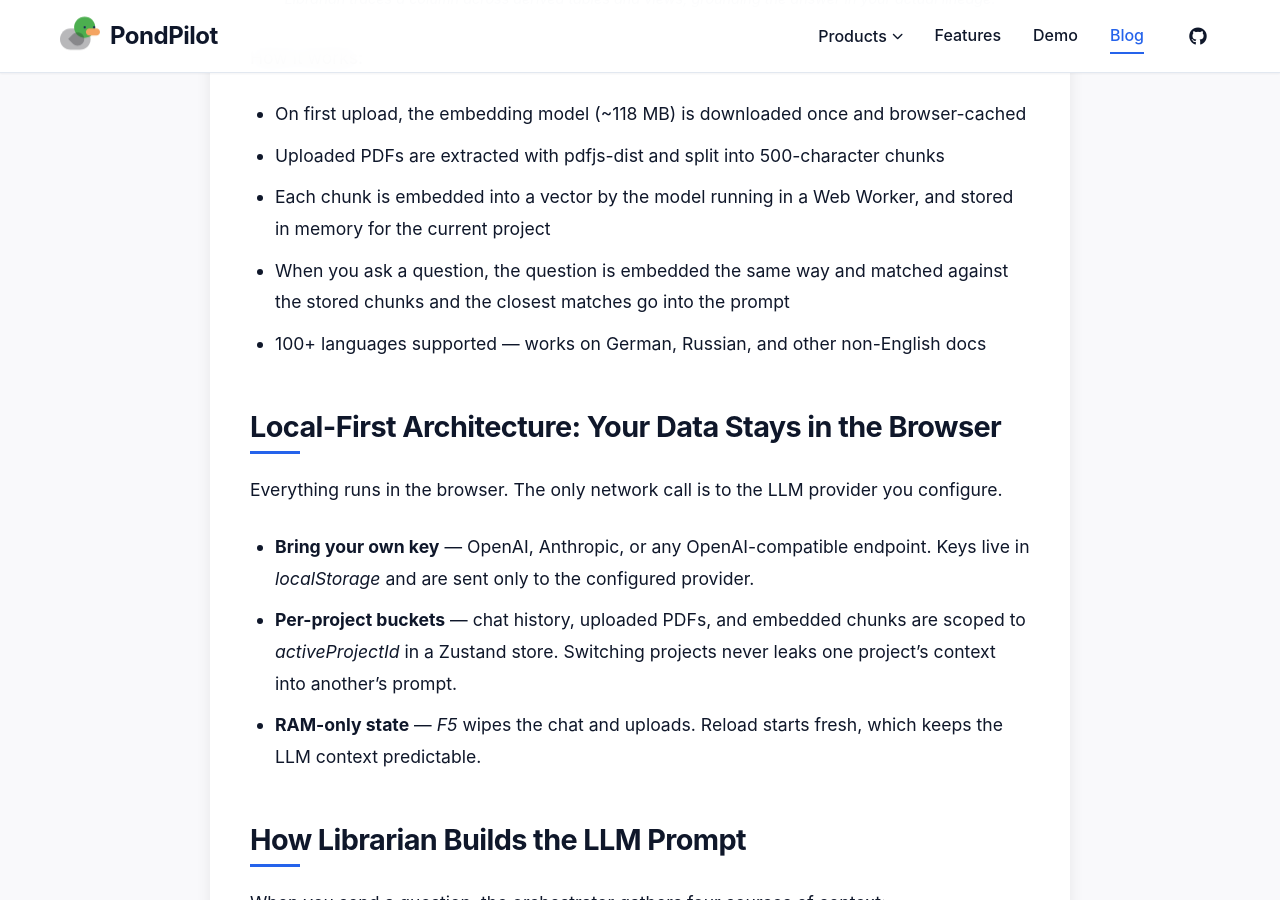
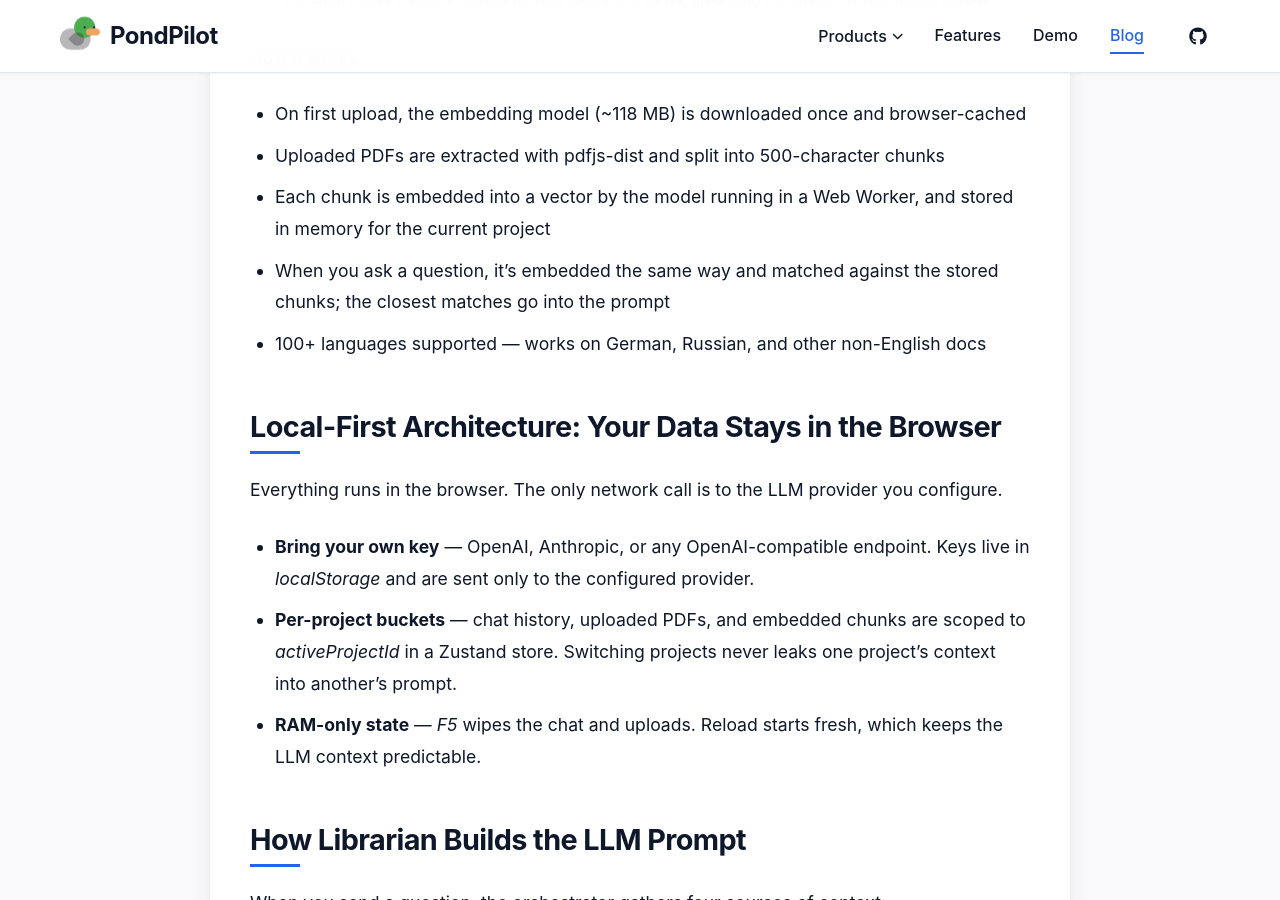
Before and after one commit to pondpilot/landing-page, a Jekyll site: the page built from _posts/2026-05-26-flowscope-librarian-ai-chat.md, in a window 1280 px wide and 900 px high, scrolled down 2446 px. Built offline with Jekyll 4.4.1, drawn with Linux system fonts in a browser that asks for light colours; some web fonts are replaced; a script that is not in the unit is left out; some of the changed text lies outside the part shown.

Commit message:
blog: fix grammar in FlowScope Librarian post
Fix run-on sentence in the RAG how-it-works list and align "labelled" to
US spelling.

Co-Authored-By: Claude Opus 4.7 (1M context) <noreply@anthropic.com>

```diff
--- a/_posts/2026-05-26-flowscope-librarian-ai-chat.md
+++ b/_posts/2026-05-26-flowscope-librarian-ai-chat.md
@@ -44,7 +44,7 @@ How it works:
 * On first upload, the embedding model (~118 MB) is downloaded once and browser-cached
 * Uploaded PDFs are extracted with pdfjs-dist and split into 500-character chunks
 * Each chunk is embedded into a vector by the model running in a Web Worker, and stored in memory for the current project
-* When you ask a question, the question is embedded the same way and matched against the stored chunks and the closest matches go into the prompt
+* When you ask a question, it's embedded the same way and matched against the stored chunks; the closest matches go into the prompt
 * 100+ languages supported — works on German, Russian, and other non-English docs
 
 ## Local-First Architecture: Your Data Stays in the Browser
```
Also changed, not shown: other parts of _posts/2026-05-26-flowscope-librarian-ai-chat.md (+1 -1 lines).
